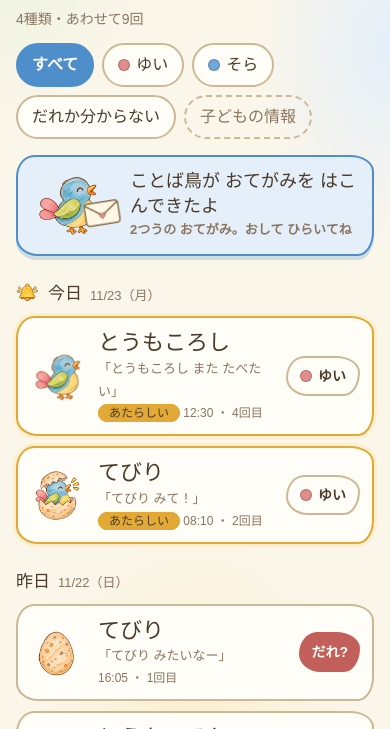
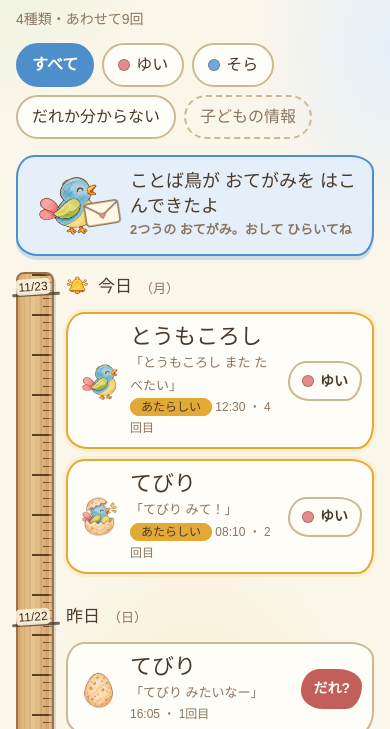
Before and after one commit to ianyo210/aihack-asoo-iwata, a website: page museum.html in a window 390 px wide. Both pictures are taken after a click on the button "例を入れる（デモ用）". Shown: the part 105-834 px from the top of the page. Drawn offline with Linux system fonts and the light colour scheme; a web font is replaced by a local one.

Commit message:
style: 一覧の左に木の物差し。日付は柱の背比べの印として表示
- 一覧の左に、木目と cm 目盛りの物差しを縦に置いた
- 日の区切りは、物差しをまたぐ鉛筆の線と、物差しに書いた日付（新しい日ほど上＝背が伸びる向き）
- スマホ幅（420px 以下）では物差しと行のアイコンを少し小さくする

Co-Authored-By: Claude Opus 5.5 <noreply@anthropic.com>

```diff
--- a/museum.html
+++ b/museum.html
@@ -36,7 +36,7 @@
     <span class="mailtx"><b>ことば鳥が おてがみを はこんできたよ</b><small id="mailCount"></small></span>
   </button>
 
-  <div id="timeline" aria-live="polite"></div>
+  <div id="timeline" class="ruler" aria-live="polite"></div>
 
   <div id="emptyBox" class="card" hidden>
     <div class="empty">まだ記録はありません。子ども部屋で言い間違いが見つかると、ここに届きます。</div>
@@ -301,9 +301,10 @@ function render() {
     if (d !== day) {
       day = d;
       const rel = dayLabel(d), h = el('div', 'day');
+      h.append(el('span', 'cm', md(d))); // 柱の物差しに、鉛筆でつけた日付の印（背比べの線）
       if (d === today()) h.append(Object.assign(el('img'), { src: UI + '08d-bell.png', alt: '' })); // 今日届いたもの
-      h.append(rel ?? `${md(d)}（${wk(d)}）`);
-      if (rel) h.append(el('small', '', `${md(d)}（${wk(d)}）`));
+      h.append(rel ?? `${wk(d)}ようび`);
+      if (rel) h.append(el('small', '', `（${wk(d)}）`));
       box.append(h);
     }
     const row = el('div', 'item' + (entry.graduatedDate ? ' done' : '') + (unread.has(ev.id) ? ' unread' : '')); // ボタンの中にボタンを入れないよう div にする
--- a/ui.css
+++ b/ui.css
@@ -105,6 +105,32 @@ label.field{display:block;font:400 16px/1.4 var(--font-head);margin:20px 0 8px;c
 .day{font:400 17px/1.4 var(--font-head);color:var(--ink);margin:26px 0 4px;display:flex;gap:8px;align-items:center}
 .day small{font:400 13px var(--font-body);color:var(--muted)}
 .day img{width:24px;height:24px}
+
+/* ---- 柱の背比べ: 左に木の物差し。日付は、物差しに鉛筆でつけた印 ---- */
+.ruler{position:relative;padding-left:58px;margin-top:6px;padding-bottom:18px}
+.ruler:empty{display:none}
+.ruler::before{content:"";position:absolute;left:0;top:0;bottom:0;width:40px;border-radius:8px 8px 6px 6px;
+  border:2px solid #9C7246;box-shadow:inset -3px 0 0 rgba(255,255,255,.25), 2px 3px 0 rgba(74,58,42,.15);
+  background:
+    repeating-linear-gradient(to bottom, #5C3F22 0 2px, transparent 2px 40px) right top / 20px 100% no-repeat,   /* 1cm の目盛り */
+    repeating-linear-gradient(to bottom, #6E4E2E 0 1px, transparent 1px 8px) right top / 9px 100% no-repeat,     /* 2mm の目盛り */
+    repeating-linear-gradient(90deg, rgba(110,70,30,.10) 0 2px, transparent 2px 6px, rgba(110,70,30,.06) 6px 7px, transparent 7px 11px), /* 木目 */
+    linear-gradient(90deg, #D9AE72, #E8C48E 45%, #D2A066);}
+.ruler .day{position:relative;margin:28px 0 2px;min-height:30px}
+.ruler .day:first-child{margin-top:16px}
+/* 日付: 物差しの上に、鉛筆で書いた文字 */
+.ruler .day .cm{position:absolute;left:-58px;width:40px;top:50%;transform:translateY(-50%) rotate(-4deg);text-align:center;
+  font:400 13px/1.2 var(--font-head);color:#3B2A18;background:rgba(255,248,231,.85);border-radius:4px;padding:1px 0;z-index:1}
+/* 鉛筆の線: 物差しをまたいで、少し斜めに */
+.ruler .day::before{content:"";position:absolute;left:-62px;width:56px;top:50%;height:3px;border-radius:2px;background:#4A3A2A;opacity:.75;transform:translateY(6px) rotate(-3deg)}
+@media (max-width:420px){
+  .ruler{padding-left:50px}
+  .ruler::before{width:34px}
+  .ruler .day .cm{left:-50px;width:34px;font-size:12px}
+  .ruler .day::before{left:-54px;width:48px}
+  .ruler .item{grid-template-columns:44px 1fr auto;gap:0 8px;padding:8px 10px}
+  .ruler .item .st{width:44px;height:44px}
+}
 .item{display:grid;grid-template-columns:56px 1fr auto;gap:0 12px;align-items:center;width:100%;text-align:left;background:var(--card);color:var(--ink);
   border:2px solid var(--line);border-radius:var(--wobble);padding:10px 12px;margin-top:10px;cursor:pointer;min-height:76px}
 .item:hover{border-color:var(--sky)}
```
